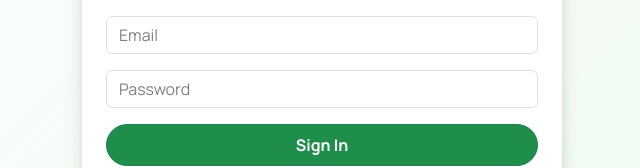
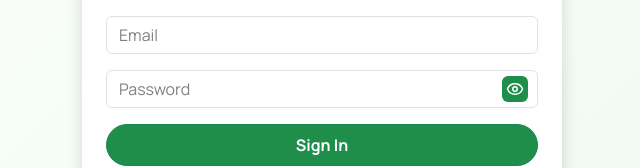
Before and after one commit to Zeeshanprojects/ZimSportsWebsite, a React (Vite) app in the folder zimsports/: page /login in a window 1280 px wide. Shown: the part 360-528 px from the top of the page, without its empty margins (318-958 px from the left). Built offline with nearby package versions, Linux system fonts and the light colour scheme; the HTML template or start-up script is replaced by a standard one.

Commit message:
updated code

```diff
--- a/zimsports/src/Components/DashboardNavbar.jsx
+++ b/zimsports/src/Components/DashboardNavbar.jsx
@@ -6,11 +6,11 @@ import "../assets/CSS/Dashboard.css";
 export default function DashboardNavbar() {
   return (
     <>
-      <nav className="navbar navbar-light bg-white shadow-sm px-4 py-2">
+      <nav className="navbar navbar-light bg-white shadow-sm py-2 fixed-top">
         <div className="container-fluid d-flex justify-content-between align-items-center">
 
           {/* ✅ Logo / Brand */}
-          <Link className="navbar-brand d-flex align-items-center ms-lg-5" to="/">
+          <Link className="navbar-brand d-flex align-items-center " to="/">
             <img
               src={Image.logo}
               height={35}
--- a/zimsports/src/Components/DashboardSidebar.jsx
+++ b/zimsports/src/Components/DashboardSidebar.jsx
@@ -94,7 +94,7 @@ export default function DashboardSidebar() {
   return (
     <>
       {/* Sidebar */}
-      <aside className="sidebar">
+      <aside className="sidebar mt-4">
         <ul>
           <li data-tooltip="Home">
             <Link
--- a/zimsports/src/Pages/Coaches.jsx
+++ b/zimsports/src/Pages/Coaches.jsx
@@ -56,7 +56,7 @@ export default function Coaches() {
       <DashboardNavbar />
       <DashboardSidebar />
 
-      <div className="coaches-main">
+      <div className="coaches-main mt-5">
         <div className="d-flex justify-content-between align-items-center mb-4">
           <h3 className="fw-bold">Manage Coach Profile</h3>
           <button
--- a/zimsports/src/Pages/Dashboard.jsx
+++ b/zimsports/src/Pages/Dashboard.jsx
@@ -7,7 +7,7 @@ import { UserPlus, Trophy, UserCheck, Users, Activity } from "lucide-react";
 
 export default function Dashboard() {
   return (
-    <div className="dashboard-container">
+    <div className="dashboard-container mt-5">
       <DashboardNavbar />
       <DashboardSidebar />
 
--- a/zimsports/src/Pages/Families.jsx
+++ b/zimsports/src/Pages/Families.jsx
@@ -35,7 +35,7 @@ export default function FamilyPage() {
       <DashboardNavbar />
       <DashboardSidebar />
 
-      <div className="coaches-main">
+      <div className="coaches-main mt-5">
         {/* Header */}
         <div className="d-flex justify-content-between align-items-center mb-4">
           <h3 className="fw-bold">Manage Family Profile</h3>
--- a/zimsports/src/Pages/Login.jsx
+++ b/zimsports/src/Pages/Login.jsx
@@ -4,21 +4,23 @@ import Image from "../assets/Images/image";
 import "../assets/CSS/Login.css";
 import { ToastContainer, toast } from "react-toastify";
 import "react-toastify/dist/ReactToastify.css";
+import { Eye, EyeOff } from "lucide-react"; // <-- icons
 
 export default function Login() {
   const navigate = useNavigate();
 
   const [email, setEmail] = useState("");
   const [password, setPassword] = useState("");
+  const [showPassword, setShowPassword] = useState(false); // <-- new
 
   // Hardcoded admin credentials
   const adminEmail = "test@gmail.com";
   const adminPassword = "Zim12345";
-  const playerEmail = "Player@gmail.com"
+  const playerEmail = "Player@gmail.com";
   const playerPassword = "Zim12345";
   const coachEmail = "Coach@gmail.com";
   const coachPassword = "Zim12345";
-  const parentEmail = "Parent@gmail.com"
+  const parentEmail = "Parent@gmail.com";
   const parentPassword = "Zim12345";
 
   const handleSubmit = (e) => {
@@ -32,8 +34,7 @@ export default function Login() {
       setTimeout(() => {
         navigate("/dashboard"); // Admin dashboard
       }, 2000);
-  }
-  else if (email === playerEmail && password === playerPassword) {
+    } else if (email === playerEmail && password === playerPassword) {
       toast.success("Player Login Successful!", {
         position: "top-center",
         autoClose: 1500,
@@ -41,8 +42,7 @@ export default function Login() {
       setTimeout(() => {
         navigate("/playerdashboard"); // Player dashboard
       }, 2000);
-  }
-  else if (email === coachEmail && password === coachPassword) {
+    } else if (email === coachEmail && password === coachPassword) {
       toast.success("Coach Login Successful!", {
         position: "top-center",
         autoClose: 1500,
@@ -50,8 +50,7 @@ export default function Login() {
       setTimeout(() => {
         navigate("/coachesdashboard"); // Coach dashboard
       }, 2000);
-  }
-  else if (email === parentEmail && password === parentPassword) {
+    } else if (email === parentEmail && password === parentPassword) {
       toast.success("Parent Login Successful!", {
         position: "top-center",
         autoClose: 1500,
@@ -59,8 +58,7 @@ export default function Login() {
       setTimeout(() => {
         navigate("/familydashboard"); // Parent dashboard
       }, 2000);
-  }
-  else {
+    } else {
       toast.error("Invalid email or password!", {
         position: "top-center",
         autoClose: 1500,
@@ -68,12 +66,9 @@ export default function Login() {
     }
   };
 
-
   return (
     <div className="container-fluid login-wrapper">
       <div className="row min-vh-100">
-
-
         {/* Right Side Form */}
         <div className="col-lg-12 col-md-12 col-sm-12 login-right d-flex align-items-center justify-content-center">
           <div className="login-box shadow p-4 rounded-4 bg-white w-100">
@@ -102,14 +97,40 @@ export default function Login() {
                 onChange={(e) => setEmail(e.target.value)}
                 required
               />
+
+              {/* Password input with eye toggle */}
+              <div className="position-relative mb-3">
                 <input
-                type="password"
-                className="form-control mb-3"
+                  type={showPassword ? "text" : "password"}
+                  className="form-control"
                   placeholder="Password"
                   value={password}
                   onChange={(e) => setPassword(e.target.value)}
                   required
+                  aria-label="Password"
                 />
+                <button
+                  type="button"
+                  onClick={() => setShowPassword((s) => !s)}
+                  className="btn password-toggle"
+                  aria-label={showPassword ? "Hide password" : "Show password"}
+                  style={{
+                    position: "absolute",
+                    right: "10px",
+                    top: "50%",
+                    transform: "translateY(-50%)",
+                    border: "none",
+                    background: "transparent",
+                    padding: 4,
+                    display: "flex",
+                    alignItems: "center",
+                    justifyContent: "center",
+                    cursor: "pointer",
+                  }}
+                >
+                  {showPassword ? <EyeOff size={18} /> : <Eye size={18} />}
+                </button>
+              </div>
 
               <button
                 type="submit"
--- a/zimsports/src/Pages/Matches.jsx
+++ b/zimsports/src/Pages/Matches.jsx
@@ -45,7 +45,7 @@ export default function Matches() {
       <DashboardNavbar />
       <DashboardSidebar />
 
-      <main className="matches-main">
+      <main className="matches-main mt-5">
         <div className="container-fluid">
           <div className="d-flex justify-content-between align-items-center mb-4">
             <h3 className="fw-bold">Manage Matches</h3>
--- a/zimsports/src/Pages/Players.jsx
+++ b/zimsports/src/Pages/Players.jsx
@@ -48,7 +48,7 @@ export default function Players() {
       <DashboardNavbar />
       <DashboardSidebar />
 
-      <main className="players-main">
+      <main className="players-main mt-5">
         <div className="container-fluid">
           <div className="d-flex justify-content-between align-items-center mb-4">
             <h3 className="fw-bold">Manage Player Profile</h3>
--- a/zimsports/src/Pages/Teams.jsx
+++ b/zimsports/src/Pages/Teams.jsx
@@ -88,7 +88,7 @@ export default function Teams() {
       <DashboardNavbar />
       <DashboardSidebar />
 
-      <main className="team-main">
+      <main className="team-main mt-5">
         <div className="container-fluid">
           <div className="d-flex justify-content-between align-items-center mb-4">
             <h3 className="fw-bold">Manage Teams</h3>
--- a/zimsports/src/Pages/Tournaments.jsx
+++ b/zimsports/src/Pages/Tournaments.jsx
@@ -94,7 +94,7 @@ export default function Tournaments() {
     <>
       <DashboardNavbar />
       <DashboardSidebar />
-      <div className="players-main">
+      <div className="players-main mt-5">
         {/* Header */}
         <div className="d-flex justify-content-between align-items-center mb-4">
           <h3 className="fw-bold">Manage Tournaments</h3>
--- a/zimsports/src/assets/CSS/DashboardSidebar.css
+++ b/zimsports/src/assets/CSS/DashboardSidebar.css
@@ -7,7 +7,7 @@
   background-color: #1f8e4b;
   display: flex;
   flex-direction: column;
-  justify-content: center; /* centers vertically */
+  justify-content: center !important;
   align-items: center;
   box-shadow: 2px 0 8px rgba(0, 0, 0, 0.1);
   z-index: 10;
@@ -19,7 +19,7 @@
   margin: 0;
   display: flex;
   flex-direction: column;
-  gap: 35px; /* evenly spaced */
+  gap: 25px; /* evenly spaced */
 }
 
 .sidebar li {
```
Also changed, not shown: zimsports/src/Components/ScrollToTop.jsx (added, +7 -0 lines). Lines whose indentation alone changed are shown as unchanged.
